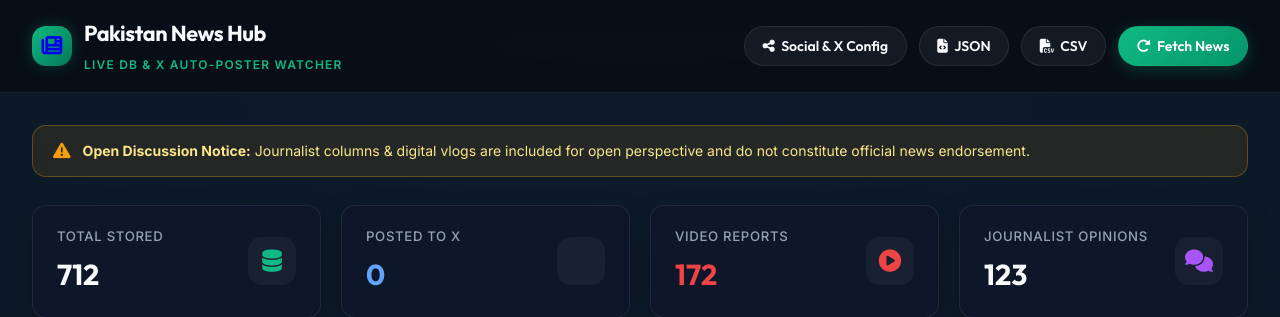
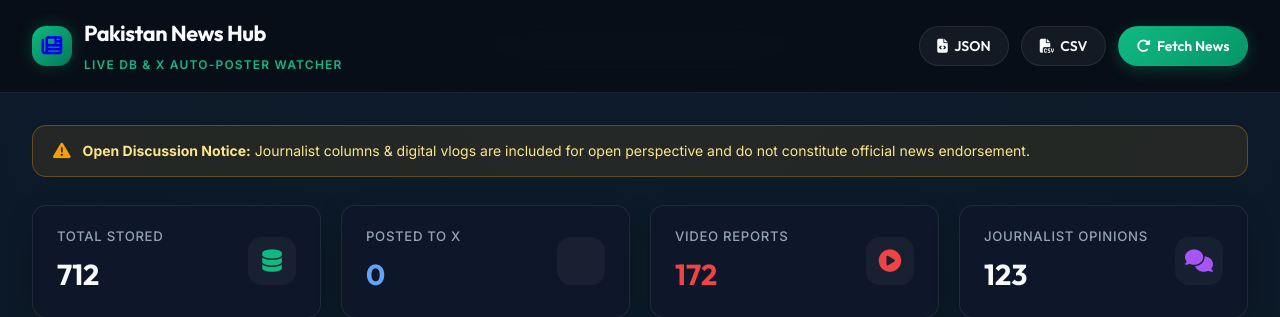
Before and after one commit to pakpoint-newshub/latest-news, a Flask app: page / in a window 1280 px wide. Shown: the top 317 px of the page. Run offline with Flask 3, Linux system fonts and the light colour scheme.

Commit message:
Hide Social & X Config button

```diff
--- a/index.html
+++ b/index.html
@@ -23,7 +23,7 @@
       </div>
     </a>
     <div class="nav-actions">
-      <button id="btn-social-config" class="btn btn-secondary" title="Social Media Channels Settings">
+      <button id="btn-social-config" class="btn btn-secondary" title="Social Media Channels Settings" style="display: none;">
         <i class="fa-solid fa-share-nodes"></i> Social & X Config
       </button>
       <button id="btn-export-json" class="btn btn-secondary" title="Export as JSON">
--- a/templates/index.html
+++ b/templates/index.html
@@ -23,7 +23,7 @@
       </div>
     </a>
     <div class="nav-actions">
-      <button id="btn-social-config" class="btn btn-secondary" title="Social Media Channels Settings">
+      <button id="btn-social-config" class="btn btn-secondary" title="Social Media Channels Settings" style="display: none;">
         <i class="fa-solid fa-share-nodes"></i> Social & X Config
       </button>
       <button id="btn-export-json" class="btn btn-secondary" title="Export as JSON">
```
